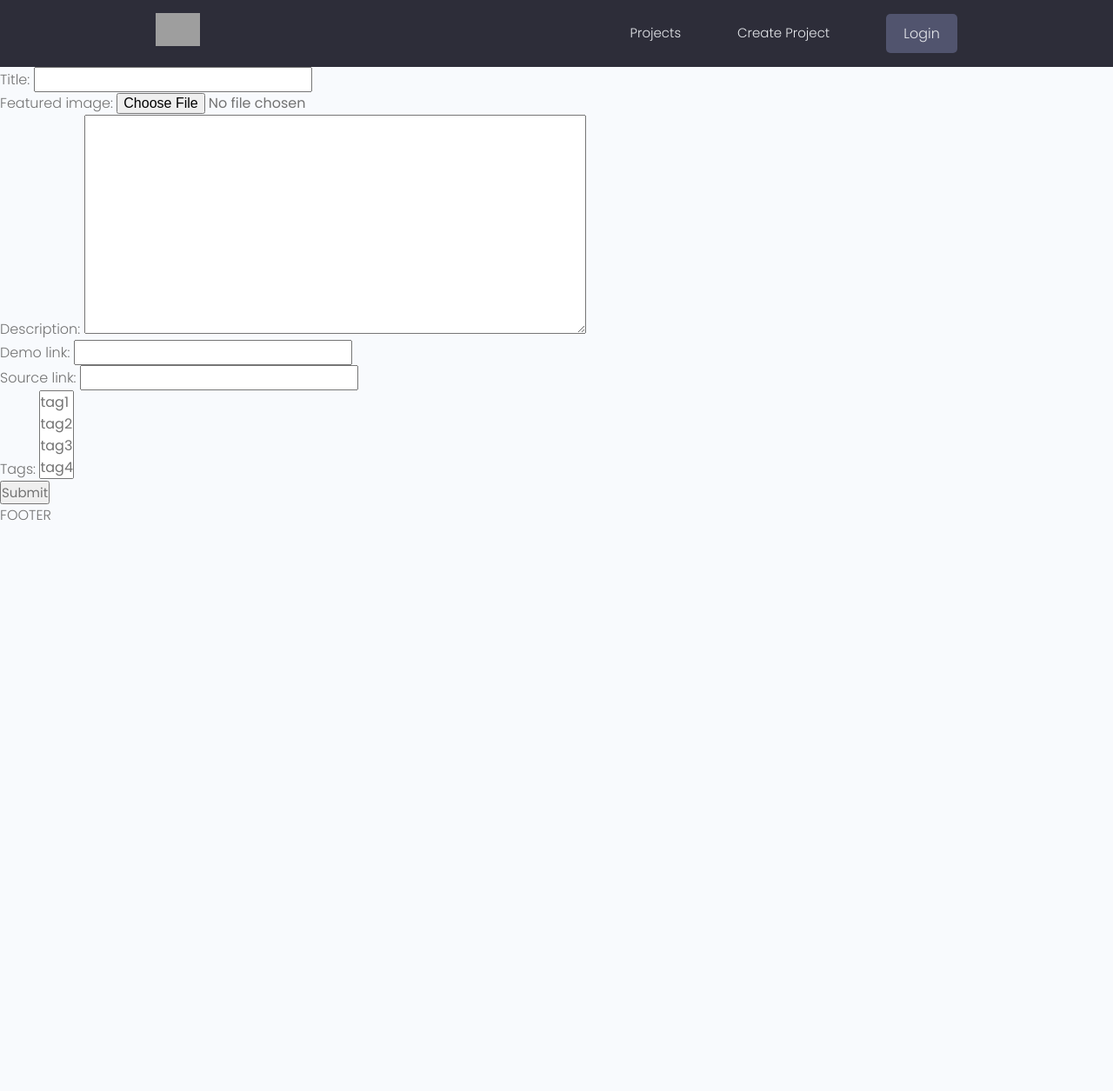
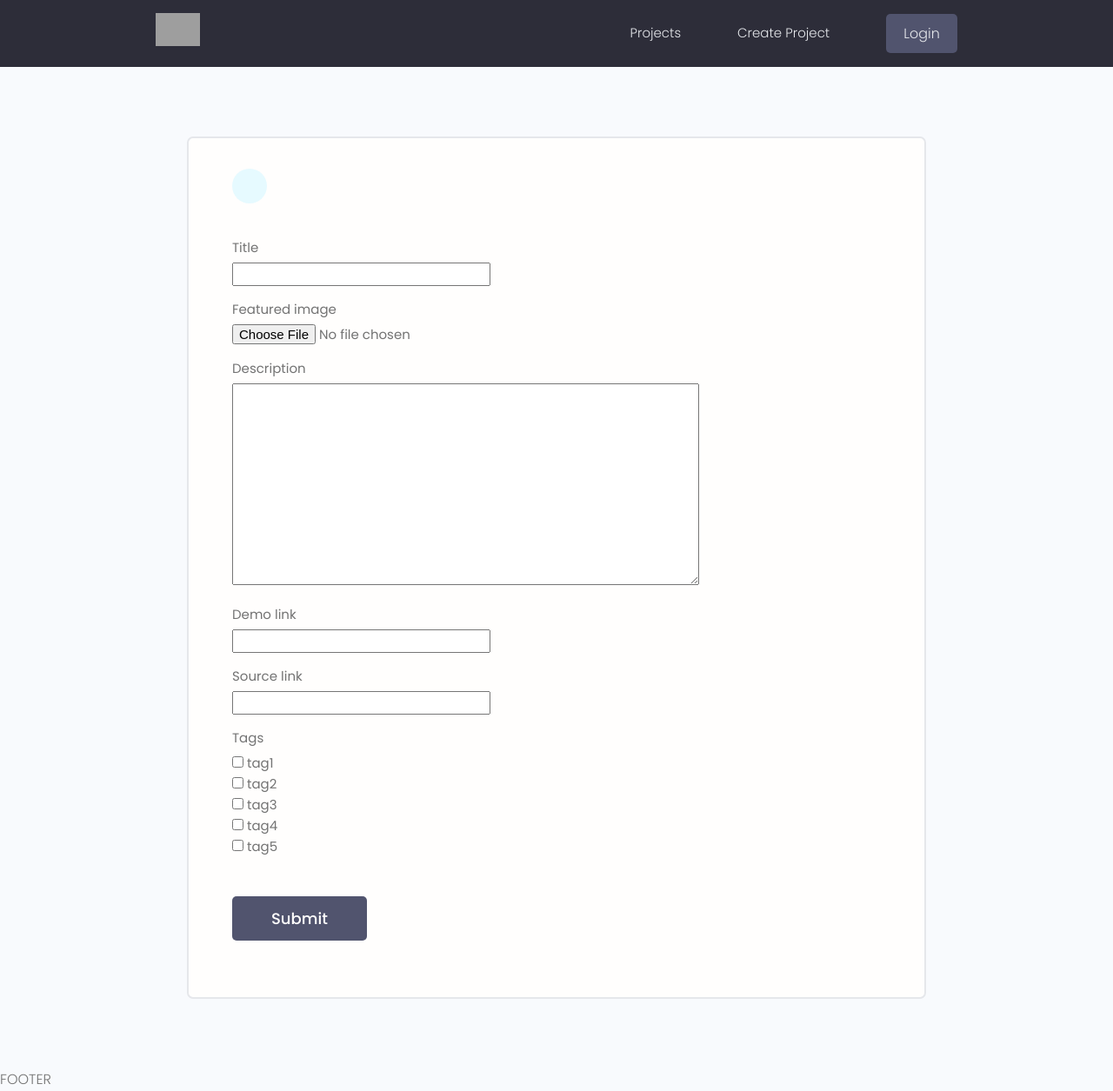
Before and after one commit to co01l3r/social_network_dj, a Django app: page /create-project/ in a window 1280 px wide. Shown: the whole page at 87% size. Before the commit the page ends 598 px from the top, so only its background shows below. Run offline with Django 4.2, Linux system fonts and the light colour scheme; data comes from the database, SQL or seed files in the repository; some libraries are stand-ins or nearby versions; grey boxes are pictures that could not be loaded.

Commit message:
edit create project template

```diff
--- a/projects/forms.py
+++ b/projects/forms.py
@@ -1,8 +1,12 @@
 from django.forms import ModelForm
 from .models import Project
+from django import forms
 
 
 class ProjectForm(ModelForm):
     class Meta:
         model = Project
         fields = ['title', 'featured_image', 'description', 'demo_link', 'source_link', 'tags']
+        widgets = {
+            'tags': forms.CheckboxSelectMultiple(),
+        }
--- a/projects/templates/projects/project_form.html
+++ b/projects/templates/projects/project_form.html
@@ -6,15 +6,27 @@
 <body>
 {% extends  'main.html' %}
 {% block content %}
+    <main class="formPage my-xl">
+        <div class="content-box">
+            <div class="formWrapper">
+                <a class="backButton" href="#"><i class="im im-angle-left"></i></a>
+                <br>
 
-<form action="" method="POST" enctype="multipart/form-data">
-    {% csrf_token %}
+                <form class="form" method="POST" enctype="multipart/form-data">
+                    {% csrf_token %}
+                    {% for field in form %}
+                    <!-- Input:Text -->
+                    <div class="form__field">
+                        <label for="formInput#text">{{field.label}}</label>
+                        {{field}}
+                    </div>
+                    {% endfor %}
 
-    {{form.as_p}}
-
-    <input type="submit">
-</form>
-
+                    <input class="btn btn--sub btn--lg  my-md" type="submit" value="Submit" />
+                </form>
+            </div>
+        </div>
+    </main>
 {% endblock %}
 </body>
 </html>
```
